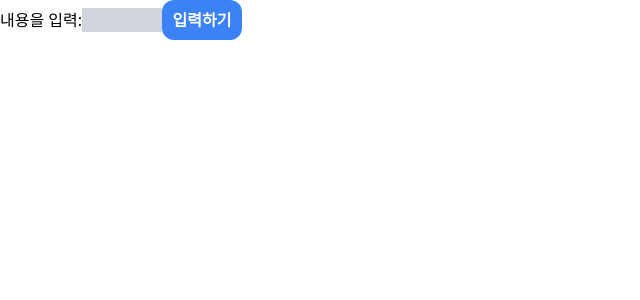
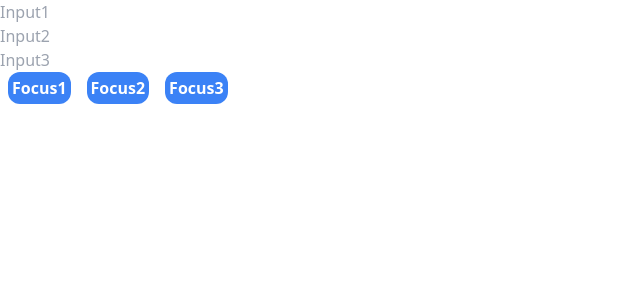
Before and after one commit to kimrachelponchan/myapp, a React (Create React App) app: page / in a window 1280 px wide. Shown: the top 300 px of the page, without its empty margins (0-640 px from the left). Built offline with nearby package versions, Linux system fonts and the light colour scheme; the HTML template or start-up script is replaced by a standard one.

Commit message:
useRef  활용1

```diff
--- a/src/App.js
+++ b/src/App.js
@@ -4,23 +4,59 @@ import {useRef} from 'react';
 
 function App() {
 
-  const inputRef = useRef(null);
+  // Ref 개념설명 단계
+  // const inputRef = useRef(null);
   // document.querySelector('.w-20');
 
+  // const handleInputFocus = ()=>{
+  //   inputRef.current.focus();
+  //   inputRef.current.value = "클릭했어요!";
+  //   inputRef.someValue = "123";
+  //   // 새로 만들수도 있음
+  //   console.log(inputRef);
+  // }
 
-  const handleInputFocus = ()=>{
-    inputRef.current.focus();
-    inputRef.current.value = "클릭했어요!";
-    inputRef.someValue = "123";
-    // 새로 만들수도 있음
-    console.log(inputRef);
+
+  // Ref 를 배열로 관리
+  const inputRef = [useRef(null), useRef(null), useRef(null)];
+
+
+  const handleInputFocus = (index)=>{
+    inputRef[index].current.focus();
+    if(index === 0){
+      inputRef[index].current.value = "Mike!";
+    }else if(index === 1){
+      inputRef[index].current.value = "Alice!";
+    }else{
+      inputRef[index].current.value = "Tom!";
+    }
   }
+
 
   return (
     <>
-      <label name={`text`}>내용을 입력:</label>
+      {/* Ref 개념 설명 단계 */}
+      {/* <label name={`text`}>내용을 입력:</label>
       <input ref={inputRef} type={`text`} name={`text`} className={`w-20 bg-gray-300`}></input>
-      <button onClick={handleInputFocus} className={`w-20 h-10 bg-blue-500 hover:bg-gray-400 rounded-xl text-white font-bold cursor-pointer`}>입력하기</button>
+      <button onClick={handleInputFocus} className={`w-20 h-10 bg-blue-500 hover:bg-gray-400 rounded-xl text-white font-bold cursor-pointer`}>입력하기</button> */}
+
+
+      {/* Ref 를 배열로 관리 */}
+      <div className={`flex flex-col`}>
+        {inputRef.map((ref,index)=>{
+          return(
+            <input key={`input${index}`} ref={ref} type={`text`} placeholder={`Input${index + 1}`}></input>
+          )
+        })}
+        <div>
+          {inputRef.map((_,index)=>{
+            return(
+              <button className={`mx-2 p-1 bg-blue-500 rounded-xl font-bold text-white`} key={`button${index}`} onClick={()=>handleInputFocus(index)}>Focus{index + 1}</button>
+            )
+          })}
+        </div>
+
+      </div>
     </>
   );
 }
```
